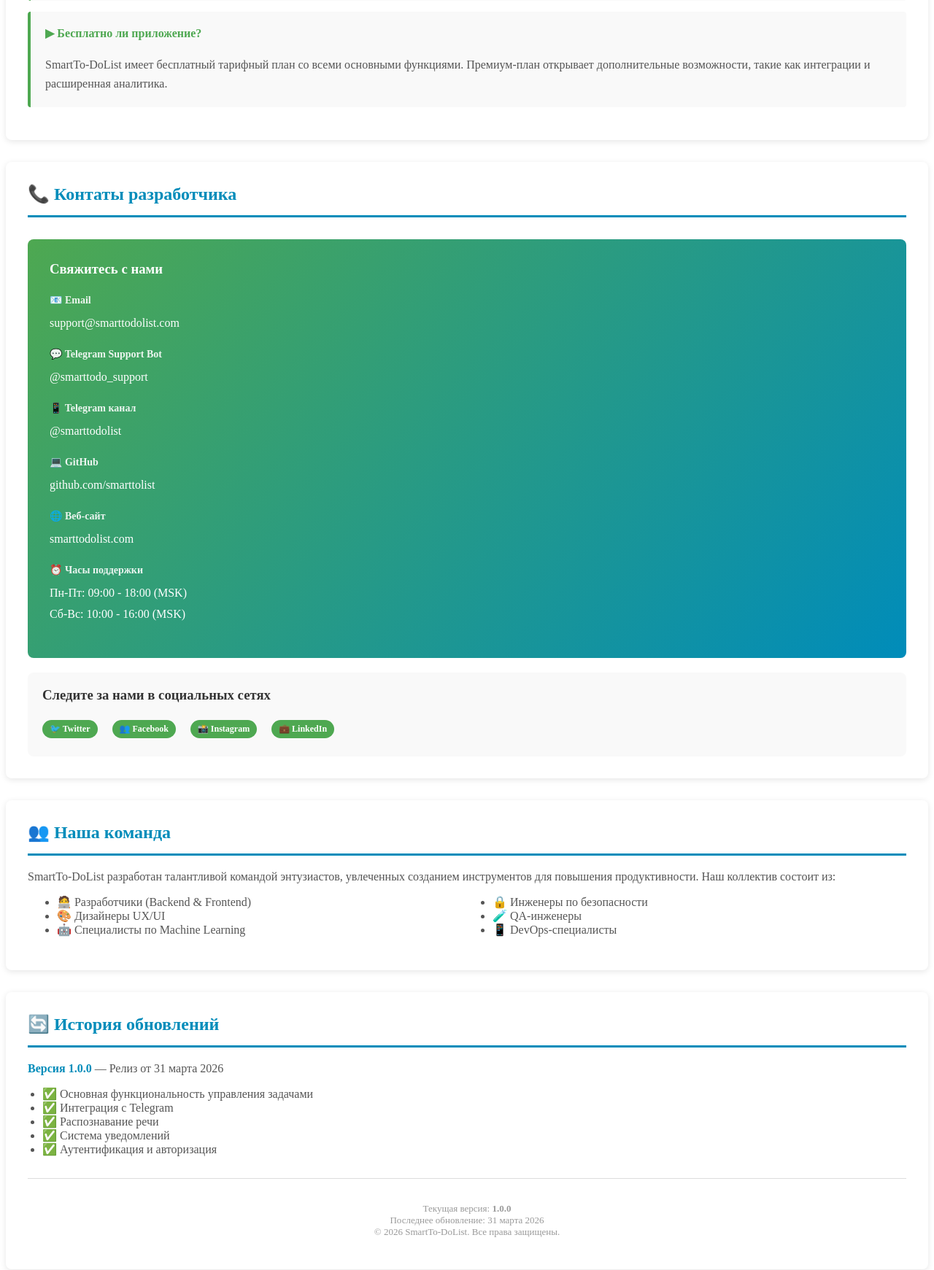
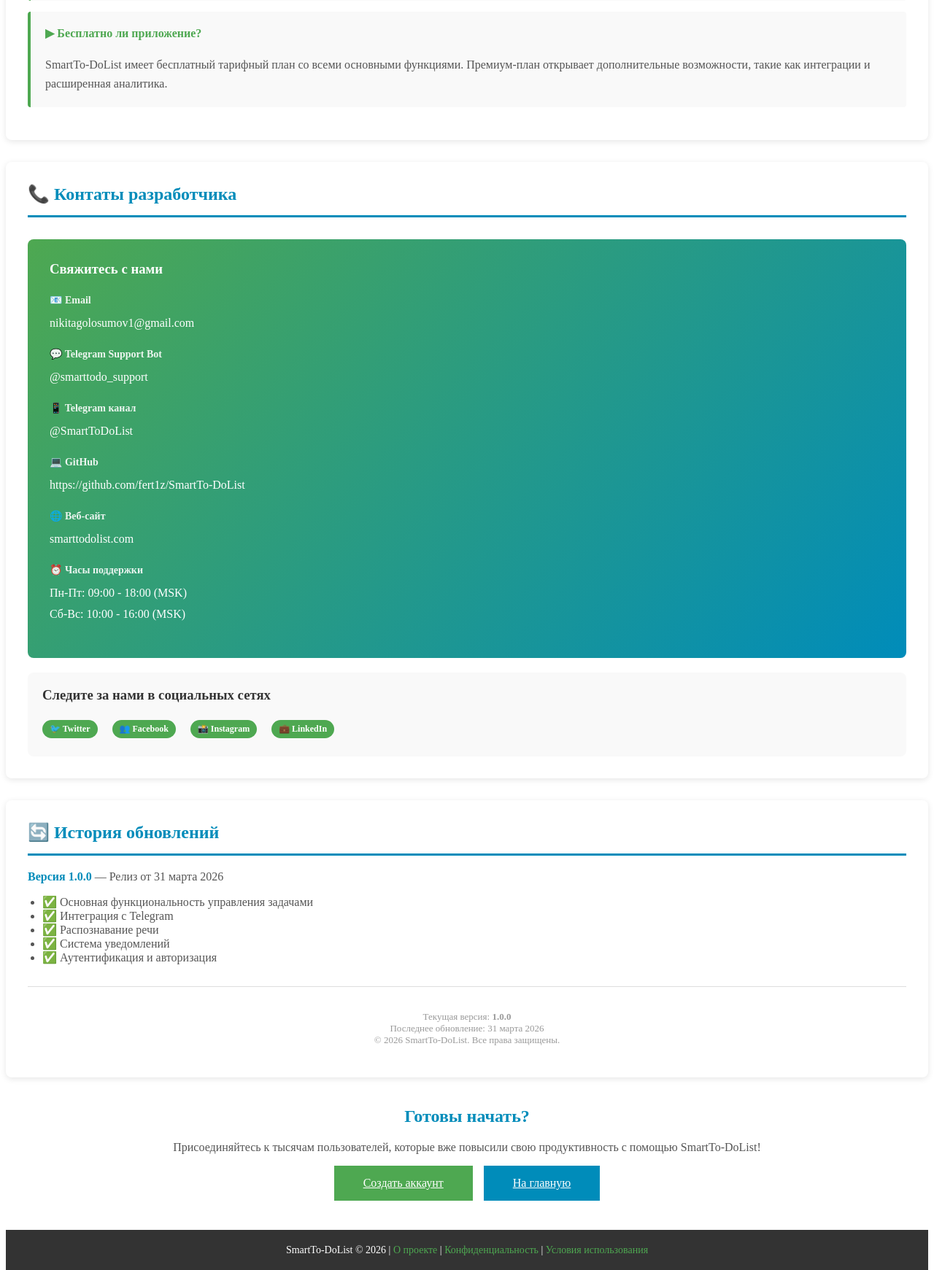
Before and after one commit to fert1z/SmartTo-DoList, a Flask app: page /about in a window 1280 px wide. Shown: the part 3616-5357 px from the top of the page at 73% size. Run offline with Flask 3, Linux system fonts and the light colour scheme.

Commit message:
Auto commit before merging branches

```diff
--- a/app/templates/about.html
+++ b/app/templates/about.html
@@ -23,7 +23,7 @@
             <h2>О проекте SmartTo-DoList</h2>
             <p style="font-size: 16px; line-height: 1.8; color: #555;">
                 <strong>SmartTo-DoList</strong> — это современное веб-приложение для управления задачами и напоминаниями,
-                разработанное с использованием искусственного интеллекта. Наше приложение помогает вам организовать работу,
+                с использованием искусственного интеллекта. Наше приложение помогает вам организовать работу,
                 учёбу и личные дела, не упустив ничего важного.
             </p>
             <p style="font-size: 16px; line-height: 1.8; color: #555;">
@@ -232,8 +232,8 @@
 
                 <div class="contact-item">
                     <strong>📧 Email</strong>
-                    <a href="mailto:support@smarttodolist.com" style="color: white; text-decoration: none; font-weight: 500;">
-                        support@smarttodolist.com
+                    <a href="mailto:nikitagolosumov1@gmail.com" style="color: white; text-decoration: none; font-weight: 500;">
+                        nikitagolosumov1@gmail.com
                     </a>
                 </div>
 
@@ -246,15 +246,15 @@
 
                 <div class="contact-item">
                     <strong>📱 Telegram канал</strong>
-                    <a href="https://t.me/smarttodolist" style="color: white; text-decoration: none; font-weight: 500;">
-                        @smarttodolist
+                    <a href="https://t.me/SmartToDoList" style="color: white; text-decoration: none; font-weight: 500;">
+                        @SmartToDoList
                     </a>
                 </div>
 
                 <div class="contact-item">
                     <strong>💻 GitHub</strong>
-                    <a href="https://github.com/smarttolist" style="color: white; text-decoration: none; font-weight: 500;">
-                        github.com/smarttolist
+                    <a href="https://github.com/fert1z/SmartTo-DoList" style="color: white; text-decoration: none; font-weight: 500;">
+                        https://github.com/fert1z/SmartTo-DoList
                     </a>
                 </div>
 
@@ -281,23 +281,6 @@
                     <span class="badge">💼 LinkedIn</span>
                 </div>
             </div>
-        </section>
-
-        <!-- Team Section -->
-        <section class="about-section">
-            <h2>👥 Наша команда</h2>
-            <p style="color: #555;">
-                SmartTo-DoList разработан талантливой командой энтузиастов, увлеченных созданием инструментов
-                для повышения продуктивности. Наш коллектив состоит из:
-            </p>
-            <ul style="columns: 2; gap: 30px; color: #555;">
-                <li>🧑‍💻 Разработчики (Backend & Frontend)</li>
-                <li>🎨 Дизайнеры UX/UI</li>
-                <li>🤖 Специалисты по Machine Learning</li>
-                <li>🔒 Инженеры по безопасности</li>
-                <li>🧪 QA-инженеры</li>
-                <li>📱 DevOps-специалисты</li>
-            </ul>
         </section>
 
         <!-- Version and Updates -->
--- a/app/templates/verify_email.html
+++ b/app/templates/verify_email.html
@@ -4,6 +4,7 @@
     <meta charset="UTF-8">
     <meta name="viewport" content="width=device-width, initial-scale=1.0">
     <title>Registration Code Email</title>
+    <link rel="stylesheet" href="/static/css/login.css">
 </head>
 <body>
     <h1>Registration Code Sent</h1>
```
